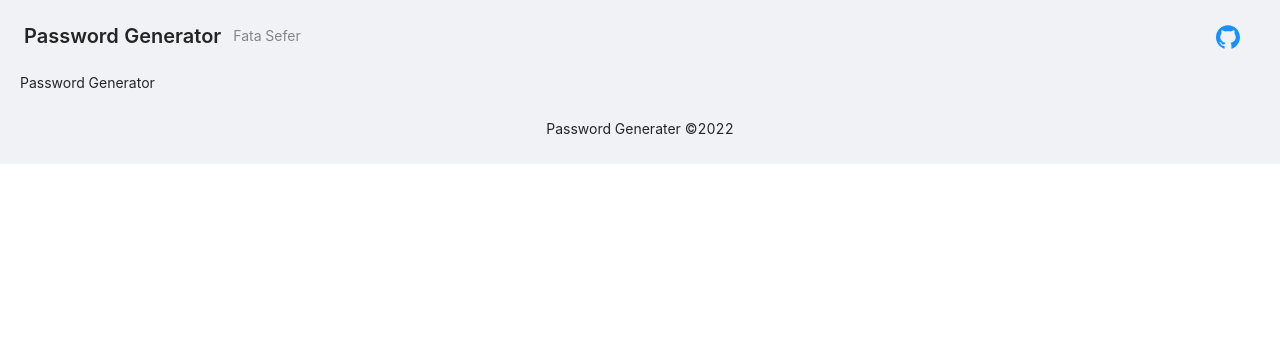
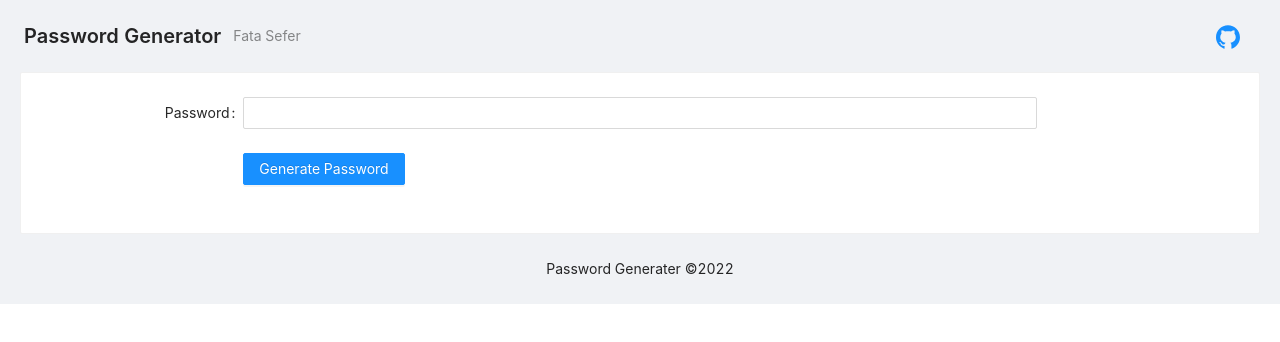
Before and after one commit to fs98/password-generator, a React (Create React App) app: page / in a window 1280 px wide. Shown: the top 342 px of the page. Built offline with nearby package versions, Linux system fonts and the light colour scheme.

Commit message:
ui: create initial form

```diff
--- a/src/components/PasswordGenerator.tsx
+++ b/src/components/PasswordGenerator.tsx
@@ -1,5 +1,56 @@
 import React from 'react';
+import { Form, Input, Button, Card } from 'antd';
+import type { FormProps } from 'antd';
 
 export const PasswordGenerator = (): JSX.Element => {
-  return <div>Password Generator</div>;
+  const onFinish = (values: FormProps): void => {
+    console.log('Success:', values);
+  };
+
+  const onFinishFailed = (errorInfo: any): void => {
+    console.log('Failed:', errorInfo);
+  };
+
+  return (
+    <Card>
+      <Form
+        name="basic"
+        labelCol={{
+          span: 4,
+        }}
+        wrapperCol={{
+          span: 16,
+        }}
+        initialValues={{
+          remember: true,
+        }}
+        onFinish={onFinish}
+        onFinishFailed={onFinishFailed}
+        autoComplete="off"
+      >
+        <Form.Item
+          label="Password"
+          name="password"
+          rules={[
+            {
+              required: false,
+            },
+          ]}
+        >
+          <Input />
+        </Form.Item>
+
+        <Form.Item
+          wrapperCol={{
+            offset: 4,
+            span: 16,
+          }}
+        >
+          <Button type="primary" htmlType="submit">
+            Generate Password
+          </Button>
+        </Form.Item>
+      </Form>
+    </Card>
+  );
 };
```
